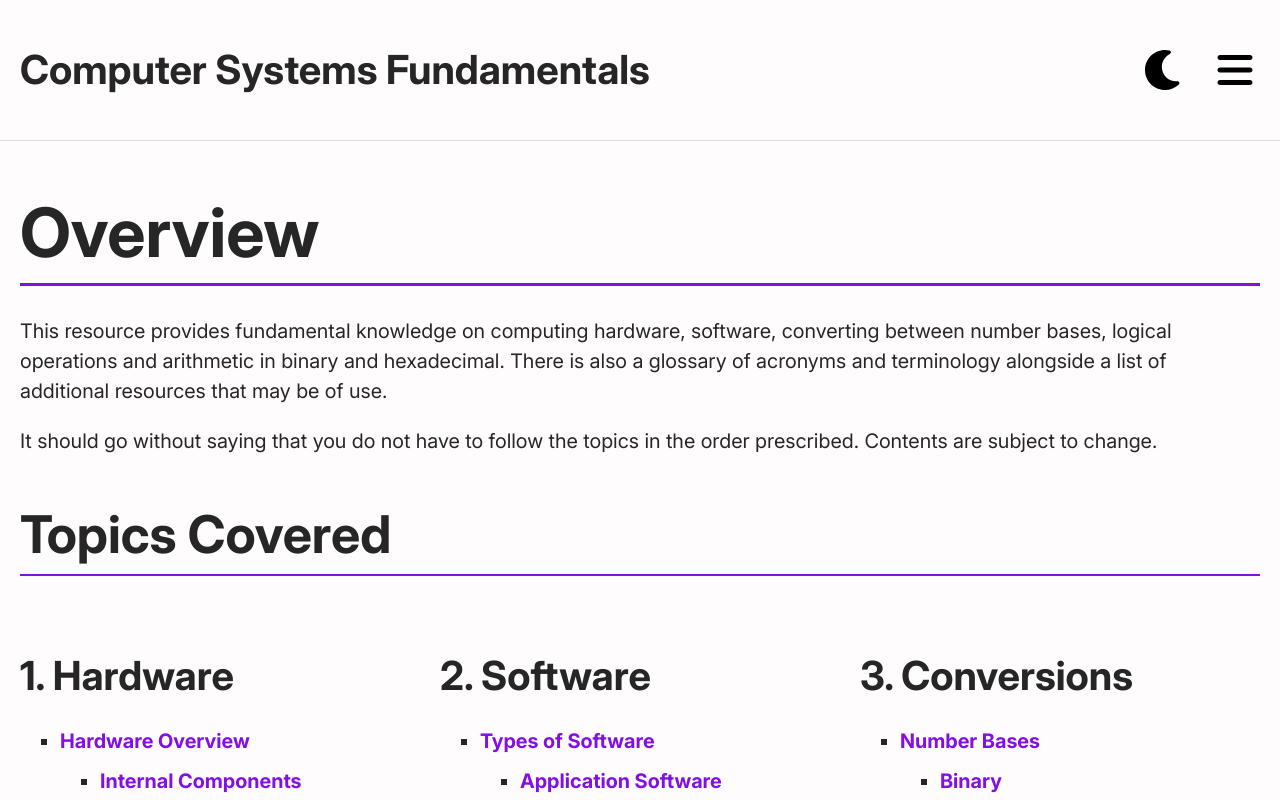
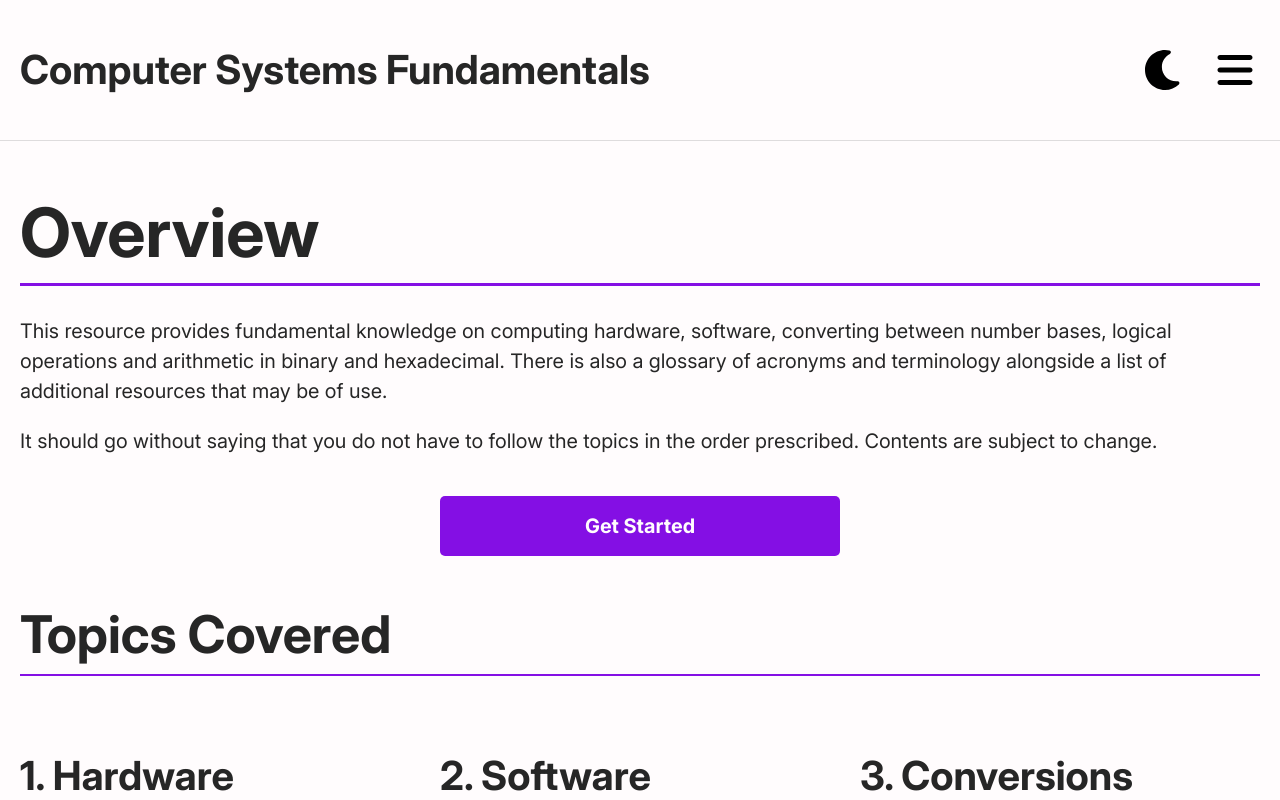
Before and after one commit to Christopher-Cannon/computer-systems-knowledge-base, a Vue app: page / in a window 1280 px wide. Shown: the top 800 px of the page. Built offline with nearby package versions, Linux system fonts and the light colour scheme.

Commit message:
Make button styles general, add get started button on home page

```diff
--- a/src/components/common/SlideGallery.vue
+++ b/src/components/common/SlideGallery.vue
@@ -40,14 +40,14 @@ function nextStep() {
         <div class="button-group">
             <button
                 @click="prevStep"
-                class="w-[100%]"
+                class="button w-[100%]"
                 :class="slideIndex === 0 ? `disabled` : ``"
             >
                 Previous Step
             </button>
             <button
                 @click="nextStep"
-                class="w-[100%]"
+                class="button w-[100%]"
                 :class="slideIndex === props.data.length - 1 ? `disabled` : ``"
             >
                 Next Step
@@ -73,22 +73,6 @@ function nextStep() {
     gap: 1rem;
 }
 
-button {
-    background-color: var(--primary);
-    border-radius: var(--radius-sm);
-    color: var(--white);
-    padding: 0.5rem 1rem;
-    transition: background-color 0.1s ease-in-out;
-}
-
-.disabled {
-    background-color: var(--mid-grey);
-}
-
-button:not(.disabled):hover {
-    background-color: var(--primary-darker);
-}
-
 @media (min-width: 1024px) {
     .slide-gallery {
         max-width: 1024px;
--- a/src/pages/Home.vue
+++ b/src/pages/Home.vue
@@ -20,6 +20,10 @@ import SideImage from "../components/common/SideImage.vue";
             It should go without saying that you do not have to follow the
             topics in the order prescribed. Contents are subject to change.
         </p>
+
+        <router-link to="/hardware-overview" class="button"
+            >Get Started</router-link
+        >
 
         <MinorHeading>Topics Covered</MinorHeading>
 
@@ -516,6 +520,15 @@ import SideImage from "../components/common/SideImage.vue";
 </template>
 
 <style scoped>
+.button {
+    display: block;
+    font-weight: bold;
+    padding: 0.75rem 2rem;
+    text-align: center;
+    max-width: 400px;
+    margin: 2rem auto;
+}
+
 @media (min-width: 900px) {
     .topic-grid {
         display: grid;
--- a/src/style.css
+++ b/src/style.css
@@ -82,6 +82,24 @@ button {
 button {
     border: 0;
     cursor: pointer;
+}
+
+.button {
+    border: 0;
+    cursor: pointer;
+    background-color: var(--primary);
+    border-radius: var(--radius-sm);
+    color: var(--white);
+    padding: 0.5rem 1rem;
+    transition: background-color 0.1s ease-in-out;
+}
+
+.disabled {
+    background-color: var(--mid-grey);
+}
+
+.button:not(.disabled):hover {
+    background-color: var(--primary-darker);
 }
 
 label {
```
